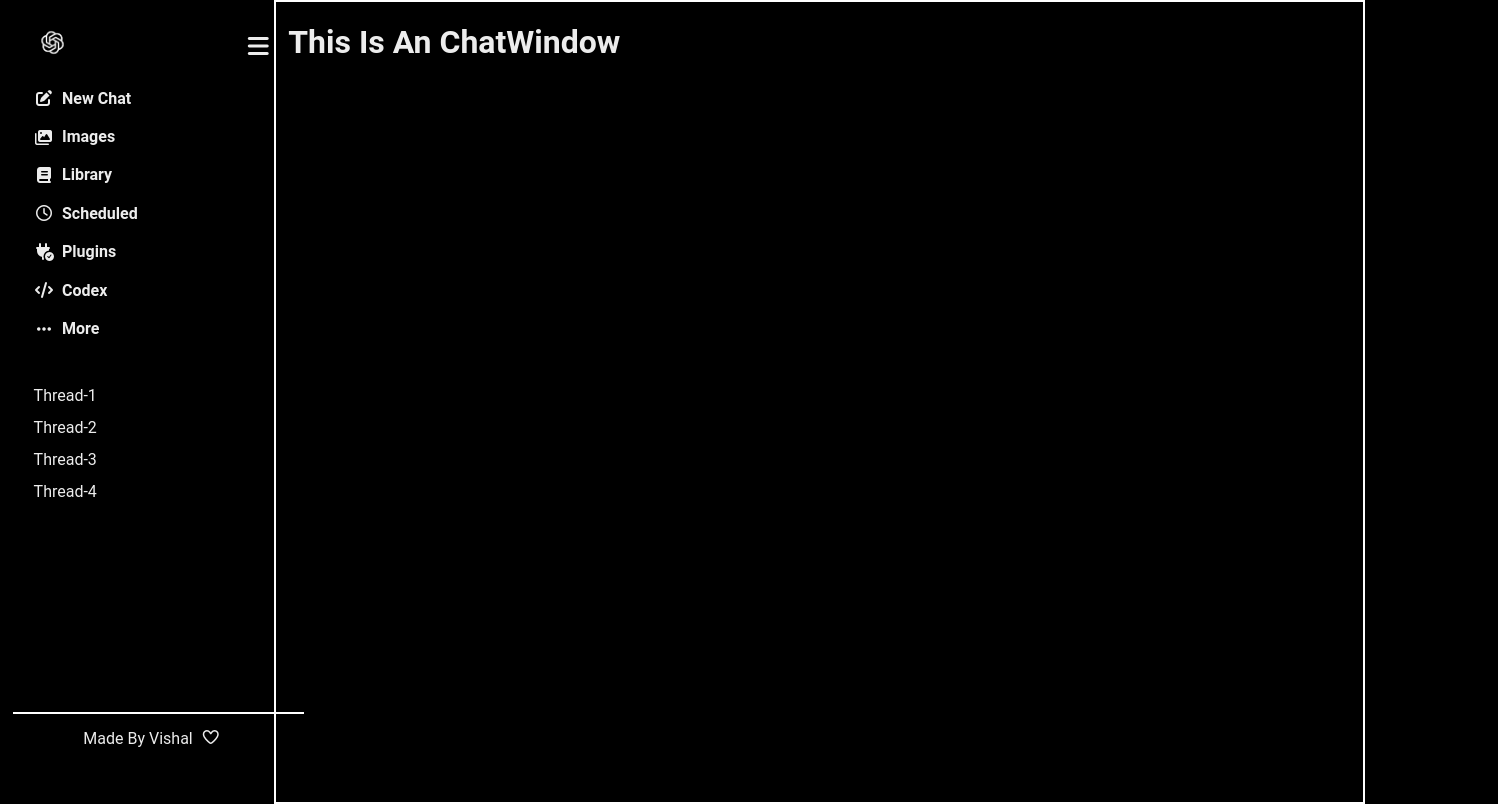
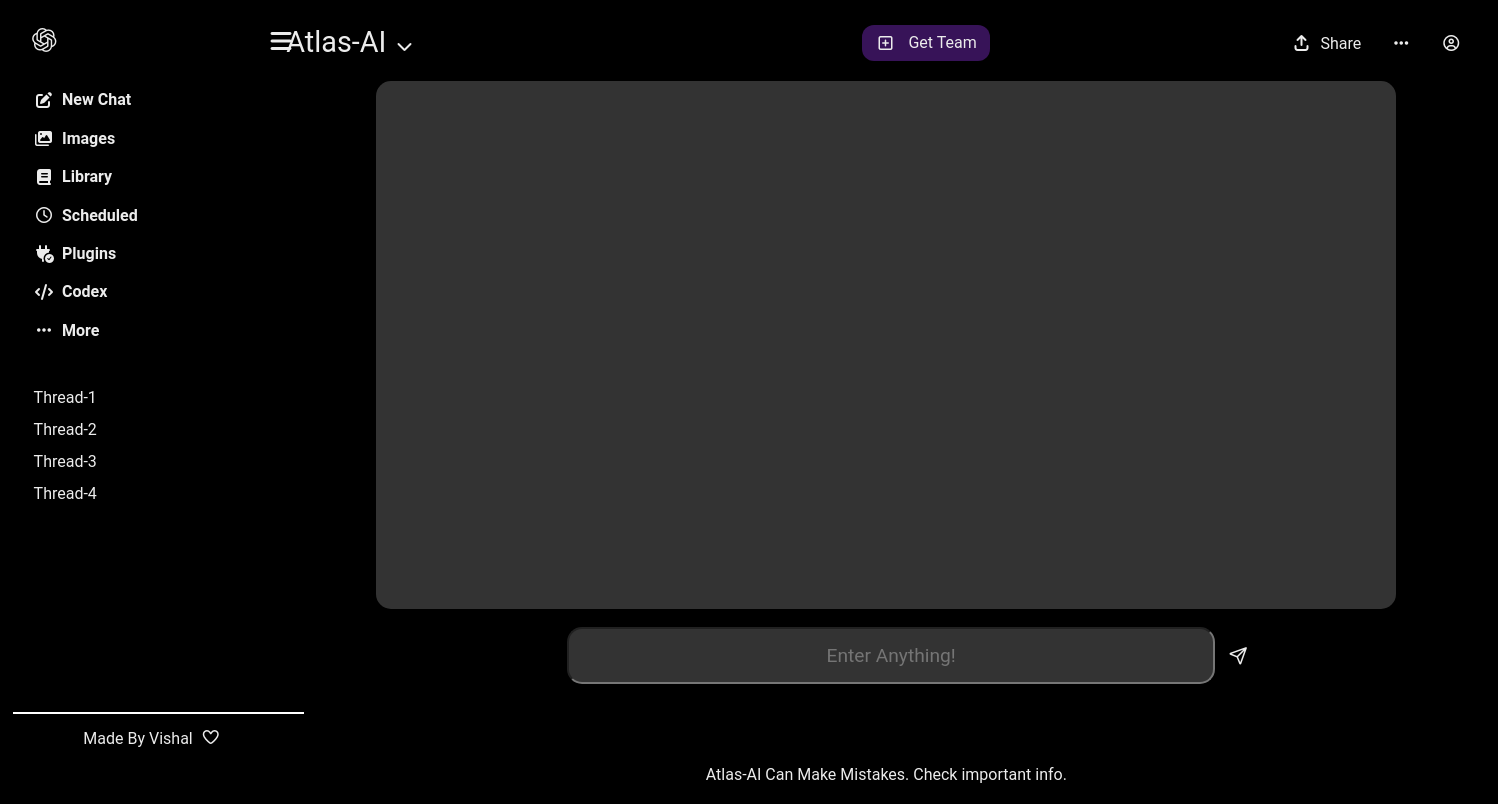
Before and after one commit to vishalranmale-projects/Atlas-AI, a React (Vite) app in the folder Frontend/: page / in a window 1280 px wide. Shown: the whole page, 1498 px wide, since content can reach past the window. Built offline with nearby package versions, Linux system fonts and the light colour scheme.

Commit message:
Completed Chatwindow Navbar And Chatinput

```diff
--- a/Frontend/public/App.css
+++ b/Frontend/public/App.css
@@ -3,6 +3,7 @@
     margin-left:0px !important;
     margin: 0px !important;
     padding: 0px !important;
+    overflow: hidden;
 }
 *{
     color: #ececec;
--- a/Frontend/public/Sidebar.css
+++ b/Frontend/public/Sidebar.css
@@ -1,14 +1,16 @@
 .ChatGptLogo {
-  height: 65px;
-  width: 65px;
-  margin-left: 10px;
+ font-size: 1.5rem;
+ margin-top: 1.1rem;
+  margin-left: 1.2rem;
+  margin-bottom: 1.2rem;
 }
 .first-row {
   margin: 0px !important;
   padding: 0px !important;
-  width:17.5rem !important;
+  width:18rem !important;
   margin-top: 10px !important;
   margin-left: 10px !important;
+  margin-bottom: 10px !important;
 }
 .first-row:hover {
   background-color: rgba(255, 255, 255, 0.2);
--- a/Frontend/public/chatwindow.css
+++ b/Frontend/public/chatwindow.css
@@ -1,5 +1,50 @@
-.chatwindow{
-    border:2px solid white;
+.chatwindow {
     height: 100vh;
     margin-left: 45px;
+    width: 75rem
 }
+
+.Nav {
+    height: 2.5rem;
+    width: 100%;
+    margin: 0.5rem 0;
+    display: flex !important;
+    flex-direction: row !important;
+    align-items: center;
+    margin-top: 23px;
+}
+.middle{
+    margin-left: 28rem;
+    background-color: oklab(28.499999999999996% 0.06462 -0.09784);
+    width:8rem;
+    height:2.3rem;
+    border-radius: 12px;
+}
+.right{
+    display: flex !important;
+   flex-direction: row;
+    margin-left:auto;
+    padding-right: 25px;
+    gap:30px
+}
+.mainArea{
+
+    height: 33rem;
+    margin-top: 10px;
+    border-radius: 15px;
+    background-color: rgba(255, 255, 255, 0.2);
+}
+.chatInp{
+    background-color: rgba(255, 255, 255, 0.2);
+    height:3.2rem;
+    margin-top: 18px;
+    border-radius: 15px;
+    display: inline !important;
+    font-size: 1.2rem;
+    width: 40rem;
+    text-align: center;
+    margin-left: 4.8rem;
+}
+.sendIcon{
+    margin-top: 2.4rem;
+}
--- a/Frontend/src/Sidebar.jsx
+++ b/Frontend/src/Sidebar.jsx
@@ -8,7 +8,7 @@
       >
         <div className="row first-row">
           <div className="col-1" style={{ margin: "0px", padding: "0px" }}>
-            <img src="./public/images.png" className="ChatGptLogo"></img>
+            <i class="fa-brands fa-openai ChatGptLogo"></i>
           </div>
           <div
             className="col-9"
@@ -17,7 +17,7 @@
           <div className="col-2" style={{ margin: "0px", padding: "0px" }}>
             <i
               class="fa-solid fa-bars"
-              style={{ fontSize: "1.5rem", marginTop: "1.5rem" }}
+              style={{ fontSize: "1.5rem", marginTop: "1.2rem" ,marginLeft:"1rem"}}
             ></i>
           </div>
         </div>
@@ -99,7 +99,6 @@
           Made By Vishal &nbsp;<i class="fa-regular fa-heart"></i>
         </div>
         </div>
-
       </div>
     </>
   );
--- a/Frontend/src/chatwindow.jsx
+++ b/Frontend/src/chatwindow.jsx
@@ -1,12 +1,65 @@
-import "../public/chatwindow.css"
-function ChatWindow(){
-    return(
+import "../public/chatwindow.css";
+function ChatWindow() {
+  return (
     <>
-    <div className="container-fluid chatwindow">
-        <h1>This Is An ChatWindow</h1>
+      <div className="container-fluid chatwindow d-flex flex-column">
+        <div className="Nav">
+          <div>
+            <span style={{ fontSize: "1.8rem" }}>Atlas-AI</span>
+            <i className="fa-solid fa-chevron-down ms-2 mb-2"></i>
+          </div>
+          <div className="d-flex align-items-center gap-4 middle">
+            <i class="fa-regular fa-square-plus ms-3"></i>
+            <a href="#" style={{ marginLeft: "1rem" }}>
+              Get Team
+            </a>
+          </div>
+          <div className="right">
+            <div className="ms-auto">
+              <a href="#" className="ms-auto">
+                <i
+                  class="fa-solid fa-arrow-up-from-bracket"
+                  style={{ paddingInlineEnd: "9px" }}
+                ></i>
+                Share
+              </a>
+            </div>
+            <div>
+              <i className="fa-solid fa-ellipsis"></i>
+            </div>
+            <div>
+              <i className="fa-regular fa-circle-user"></i>
+            </div>
+          </div>
         </div>
-        </>
-        )
+        <div className="row">
+          <div className="col-1"></div>
+          <div
+            className="col-10 mainArea"
+            style={{ textAlign: "center" }}
+          ></div>
+          <div className="col-1"></div>
+        </div>
+        <div className="row">
+          <div className="col-2"></div>
+           <div className="col-10">
+            <form>
+                <input className="chatInp" placeholder="Enter Anything!"></input>
+                <a href="#" style={{marginLeft:"13px"}}><i class="fa-regular fa-paper-plane"></i></a>
+            </form>
+           </div>
+        </div>
+
+        <div className="mt-auto">
+          <div className="row">
+            <p style={{ textAlign: "center" }}>
+              Atlas-AI Can Make Mistakes. Check important info.
+            </p>
+          </div>
+        </div>
+      </div>
+    </>
+  );
 }
 
 export default ChatWindow;
```
